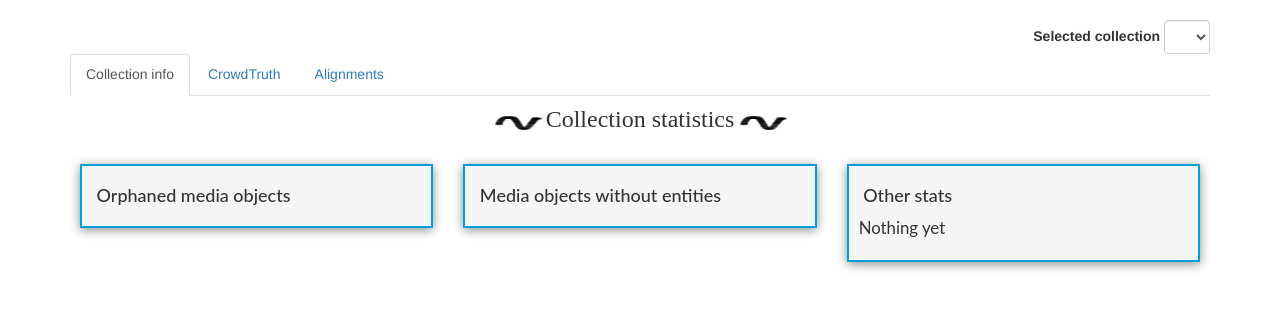
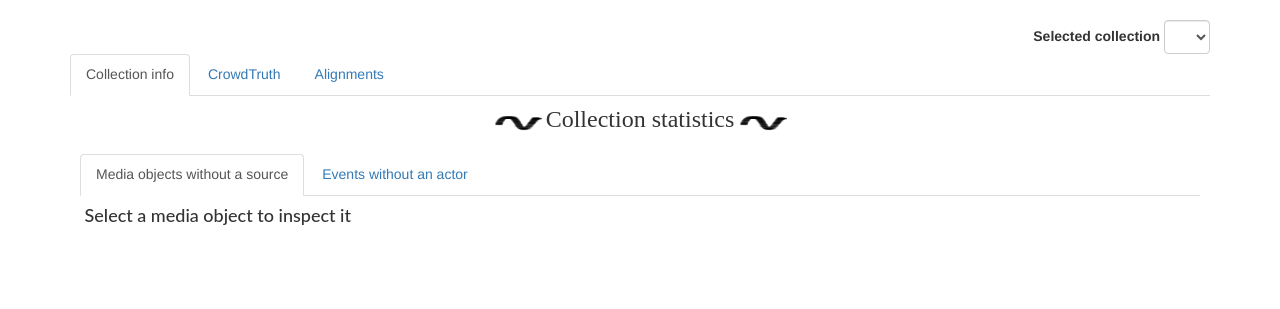
Before and after one commit to c-martinez/divedashboard-ui, a Flask app: template src/templates/collection.html in a window 1280 px wide. Shown: the part 52-361 px from the top of the page. Run offline with Flask 2, Linux system fonts and the light colour scheme; the template is opened without the code that fills it, so the values that code supplies are empty; parts of the project's set-up code (start-up, migrations or seed data) failed here and were passed over; some libraries are stand-ins or nearby versions.

Commit message:
early visualisations of incomplete collection data

```diff
--- a/src/static/js/dive-dashboard.js
+++ b/src/static/js/dive-dashboard.js
@@ -4,6 +4,13 @@ $(document).ready(function(){
     loadUrlParams();
 });
 
+function initTabs(){
+    $('#collection_tabs a').click(function(a) {
+        if(a && a.target && a.target.href) {
+            document.location.href = a.target.href;
+        }
+    });
+}
 
 function loadUrlParams() {
     var match,
--- a/src/templates/alignments.html
+++ b/src/templates/alignments.html
@@ -11,7 +11,7 @@
 
 <body>
 
-{% with page='alignments', loggedIn=loggedIn, user=user %}
+{% with page='alignments' %}
 {% include 'nav.html' %}
 {% endwith %}
 
--- a/src/templates/collection.html
+++ b/src/templates/collection.html
@@ -11,7 +11,7 @@
 
 <body>
 
-{% with page='collection', loggedIn=loggedIn, user=user %}
+{% with page='collection' %}
 {% include 'nav.html' %}
 {% endwith %}
 
@@ -25,6 +25,7 @@
 
 		<div class="col-md-12">
 			<div role="tabpanel" class="tab-pane collection-tab" id="links">
+
 				<div class="row text-center">
 					<div class="dashboard-header">
 						<img src="/static/images/small-curl.png">
@@ -34,50 +35,73 @@
 				</div>
 
 				<div class="row">
-					<div class="col-sm-6 col-md-4">
-						<div class="card">
-							<div class="caption" onclick="gotoPage('alignments')">
-								<h4 class="bengfont"><i class="fa fa-link"></i>&nbsp;Orphaned media objects</h4>
-								<p>
-									{% for mo in stats['orphaned'] %}
-									{{mo}}
-									{% endfor %}
-								</p>
+					<div class="col-md-12">
+						<ul id="collection_tabs" class="nav nav-tabs">
+							<li role="presentation" class="active">
+								<a href="#no_source" role="tab" data-toggle="tab">Media objects without a source</a>
+							</li>
+							<li role="presentation">
+								<a href="#broken_events" role="tab" data-toggle="tab">Events without an actor</a>
+							</li>
+							<!-- <li role="presentation">
+								<a href="#no_persons" role="tab" data-toggle="tab">Events without a person</a>
+							</li> -->
+						</ul>
+					</div>
+				</div>
+
+
+				<div class="row">
+					<div class="col-md-12">
+						<div class="tab-content">
+							<div role="tabpanel" class="tab-pane active" id="no_source">
+
+								<h4 class="bengfont"><i class="fa fa-link"></i>&nbsp;Select a media object to inspect it</h4>
+
+								{% for mo in stats['no-source'] %}
+									<a href="http://data.dive.beeldengeluid.nl/browse/list_resource?r={{mo.uri|urlencode}}" target="_repo">{{mo.title}}</a><br>
+								{% endfor %}
+
 							</div>
+							<div role="tabpanel" class="tab-pane" id="broken_events">
+
+								<h4 class="bengfont"><i class="fa fa-link"></i>&nbsp;Select a media object to inspect it</h4>
+								<table class="table">
+								{% for event in stats['broken-events'] %}
+								<tr>
+									<td class="active">
+										<a href="http://data.dive.beeldengeluid.nl/browse/list_resource?r={{event.uri|urlencode}}" target="_inspect">{{event.mediaTitle}}</a>
+									</td>
+									<td class="success">
+										<a href="http://data.dive.beeldengeluid.nl/browse/list_resource?r={{event.actor|urlencode}}" target="_inspect">{{event.actorName}}</a>
+									</td>
+									<td class="warning">
+										<a href="http://data.dive.beeldengeluid.nl/browse/list_resource?r={{event.place|urlencode}}" target="_inspect">{{event.placeName}}</a>
+									</td>
+								</tr>
+								{% endfor %}
+
+							</div>
+							<!-- <div role="tabpanel" class="tab-pane" id="no_persons">
+
+								<h4 class="bengfont"><i class="fa fa-link"></i>&nbsp;Select a media object to inspect it</h4>
+
+
+
+							</div> -->
 						</div>
 
 					</div>
 
-					<div class="col-sm-6 col-md-4">
-						<div class="card">
-							<div class="caption" onclick="gotoPage('alignments')">
-								<h4 class="bengfont"><i class="fa fa-link"></i>&nbsp;Media objects without entities</h4>
-								<p>
-									{% for mo in stats['no-entities'] %}
-									{{mo}}
-									{% endfor %}
-								</p>
-							</div>
-						</div>
-					</div>
+				</div>
 
-					<div class="col-sm-6 col-md-4">
-						<div class="card">
-							<div class="caption" onclick="gotoPage('alignments')">
-								<h4 class="bengfont"><i class="fa fa-link"></i>&nbsp;Other stats</h4>
-								<p>
-									Nothing yet
-								</p>
-							</div>
-						</div>
-					</div>
-				</div>
 			</div>
+		</div>
 
 
-		</div>
+	</div>
 
-	</div>
+</div>
 
 </div> <!-- End container-->
 
--- a/src/templates/contact.html
+++ b/src/templates/contact.html
@@ -11,7 +11,7 @@
 
 <body>
 
-{% with page='contact', loggedIn=loggedIn, user=user %}
+{% with page='contact' %}
 {% include 'nav.html' %}
 {% endwith %}
 
--- a/src/templates/crowd-tasks.html
+++ b/src/templates/crowd-tasks.html
@@ -13,7 +13,7 @@
 
 <body>
 
-{% with page='crowd-tasks', loggedIn=loggedIn, user=user %}
+{% with page='crowd-tasks' %}
 {% include 'nav.html' %}
 {% endwith %}
 
--- a/src/templates/index.html
+++ b/src/templates/index.html
@@ -11,7 +11,7 @@
 
 <body>
 
-{% with page='home', loggedIn=loggedIn, user=user %}
+{% with page='home' %}
 {% include 'nav.html' %}
 {% endwith %}
 
```
Also changed, not shown: src/data/DIVERepository.py (+65 -12 lines).
